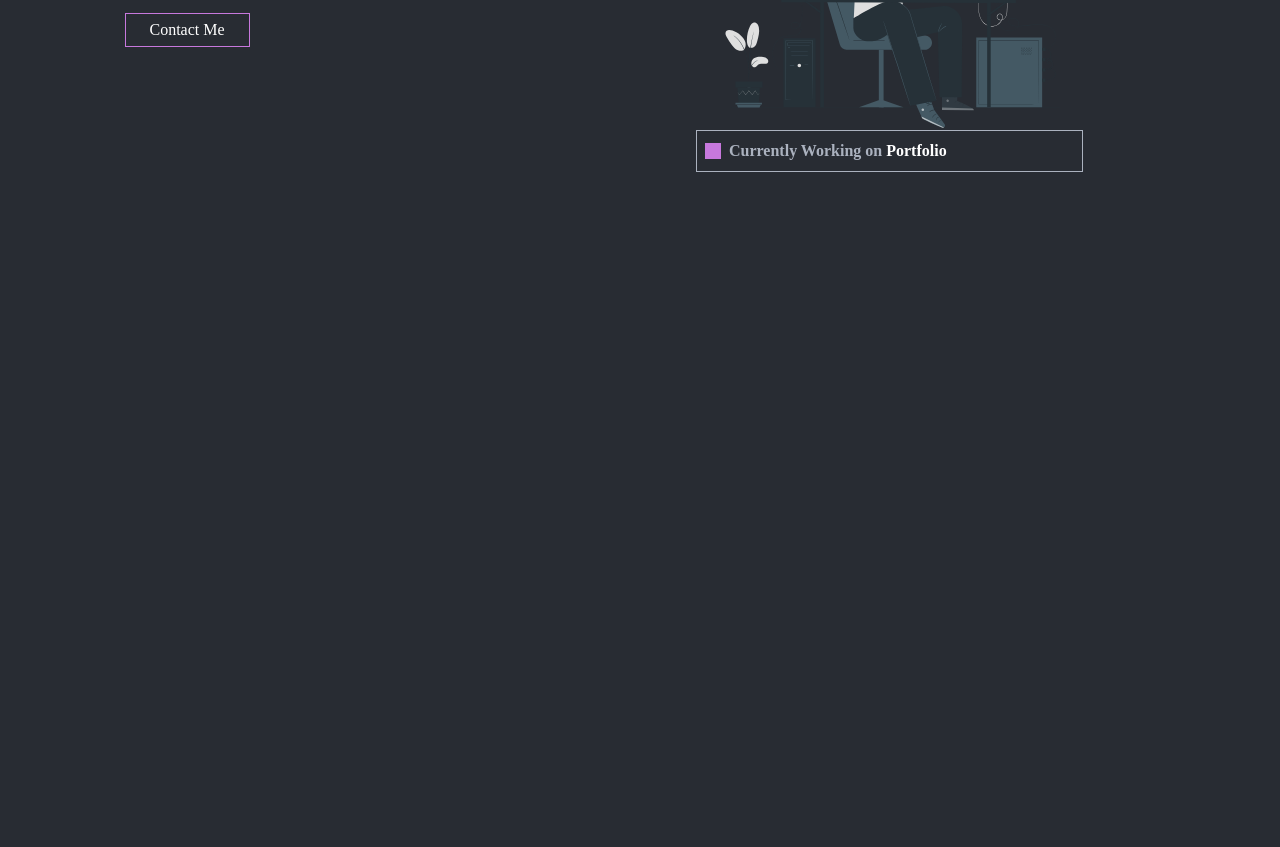
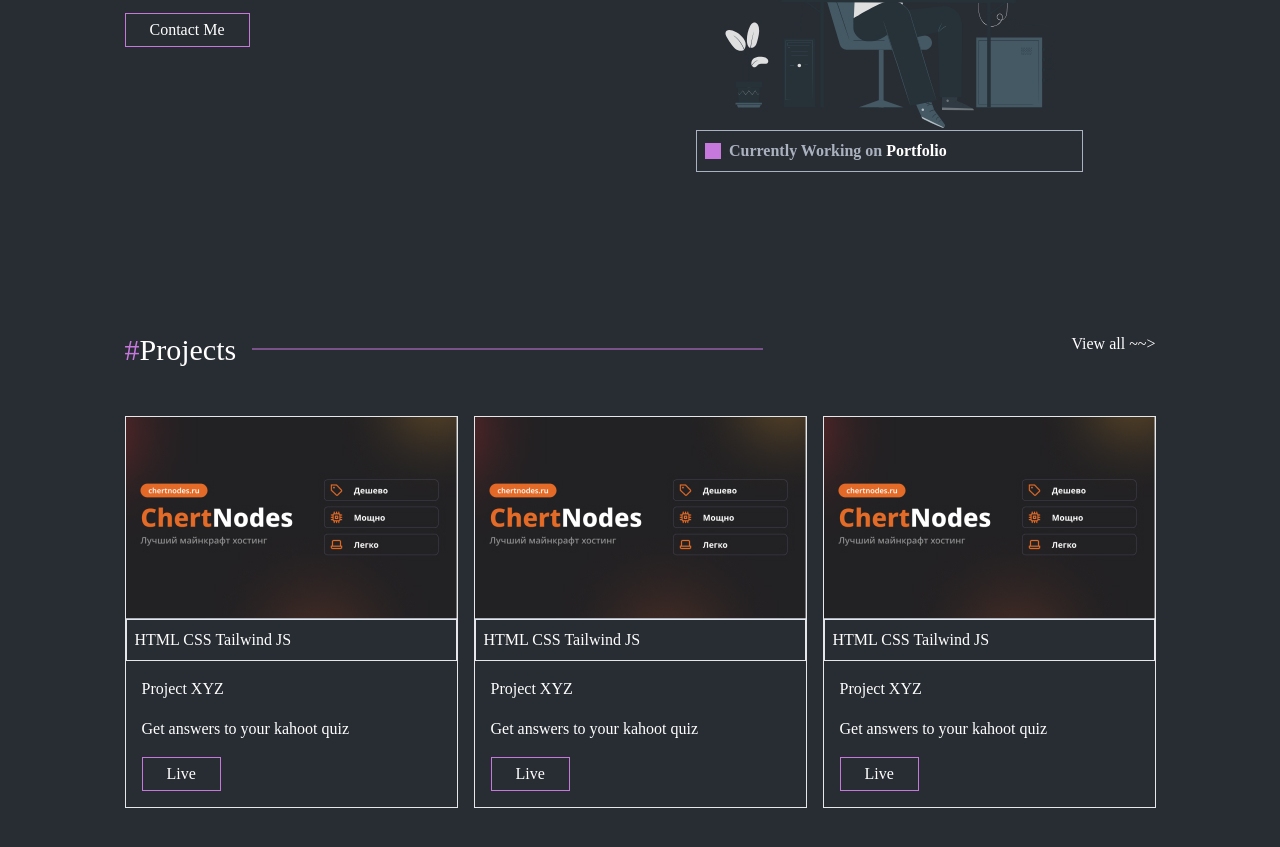
Before and after one commit to Alexotieno1717/portfolio, a React (Vite) app: page / in a window 1280 px wide. Shown: the part 347-1194 px from the top of the page. Before the commit the page ends 800 px from the top, so only its background shows below. Built offline with nearby package versions, Linux system fonts and the light colour scheme.

Commit message:
:sparkles: feat: added dummy data to project section

```diff
--- a/src/App.tsx
+++ b/src/App.tsx
@@ -3,12 +3,14 @@ import Header from './components/navigation/Header';
 import { BrowserRouter as Router } from 'react-router-dom';
 import BannerSection from './components/sections/BannerSection';
 import { BannerData } from './mock';
+import ProjectSection from './components/sections/ProjectSection';
 
 function App() {
   return (
     <Router>
       <Header />
       <BannerSection data={BannerData} />
+      <ProjectSection />
       {/* Other components and routes go here */}
     </Router>
   );
--- a/src/components/sections/ProjectSection.tsx
+++ b/src/components/sections/ProjectSection.tsx
@@ -1,17 +1,36 @@
 import { Link } from 'react-router-dom';
+import img from '../../assets/Rectangle.jpg';
 
 const ProjectSection = () => {
   return (
+    <section className="lg:max-w-4xl xl:max-w-[1031px] mx-auto px-4 lg:px-0 lg:py-20">
+      <div className="grid grid-cols-2 gap-52 mb-12">
+        <div className="flex">
+          <h1 className="text-3xl font-medium text-white">
+            <span className="text-primary-purple">#</span>
+            Projects
+          </h1>
+          <div className="hidden md:block mt-4 ml-4">
+            <svg xmlns="http://www.w3.org/2000/svg" width="511" height="2" viewBox="0 0 511 2" fill="none">
+              <path fillRule="evenodd" clipRule="evenodd" d="M511 1.5H0V0.5H511V1.5Z" fill="#C778DD" />
+            </svg>
+          </div>
+        </div>
+        <div className="hidden md:block">
+          <p className="text-right">View all ~~&gt;</p>
+        </div>
+      </div>
+      <div className="grid grid-cols-1 md:grid-cols-3 gap-4">
+        <div className="border">
           <div>
-      <div>
-        <img src="" alt="" />
+            <img src={img} alt="" className="w-full" />
           </div>
-      <div>
-        <span>HTML</span>
+          <div className="border px-2 py-2">
+            <span>HTML CSS Tailwind JS</span>
           </div>
-      <div>
+          <div className="py-4 px-4">
             <h2>Project XYZ</h2>
-        <p>Get answers to your kahoot quiz</p>
+            <p className="pt-4 pb-4">Get answers to your kahoot quiz</p>
             <Link
               to="/"
               className="inline-flex items-center whitespace-nowrap btn-shadow border border-primary-purple hover:bg-primary-purple hover:bg-opacity-80 text-white px-6 py-1 text-base font-normal"
@@ -20,6 +39,46 @@ const ProjectSection = () => {
             </Link>
           </div>
         </div>
+
+        <div className="border">
+          <div>
+            <img src={img} alt="" />
+          </div>
+          <div className="border px-2 py-2">
+            <span>HTML CSS Tailwind JS</span>
+          </div>
+          <div className="py-4 px-4">
+            <h2>Project XYZ</h2>
+            <p className="pt-4 pb-4">Get answers to your kahoot quiz</p>
+            <Link
+              to="/"
+              className="inline-flex items-center whitespace-nowrap btn-shadow border border-primary-purple hover:bg-primary-purple hover:bg-opacity-80 text-white px-6 py-1 text-base font-normal"
+            >
+              Live
+            </Link>
+          </div>
+        </div>
+
+        <div className="border">
+          <div>
+            <img src={img} alt="" />
+          </div>
+          <div className="border px-2 py-2">
+            <span>HTML CSS Tailwind JS</span>
+          </div>
+          <div className="py-4 px-4">
+            <h2>Project XYZ</h2>
+            <p className="pt-4 pb-4">Get answers to your kahoot quiz</p>
+            <Link
+              to="/"
+              className="inline-flex items-center whitespace-nowrap btn-shadow border border-primary-purple hover:bg-primary-purple hover:bg-opacity-80 text-white px-6 py-1 text-base font-normal"
+            >
+              Live
+            </Link>
+          </div>
+        </div>
+      </div>
+    </section>
   );
 };
 
```
Also changed, not shown: src/assets/Rectangle.jpg (added). Lines whose indentation alone changed are shown as unchanged.
